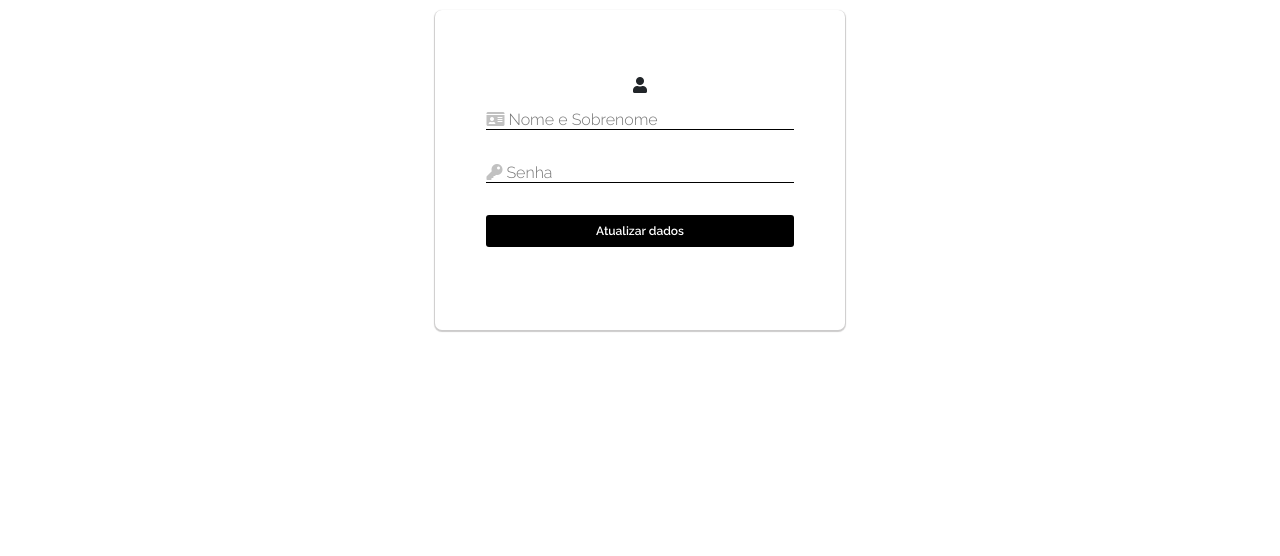
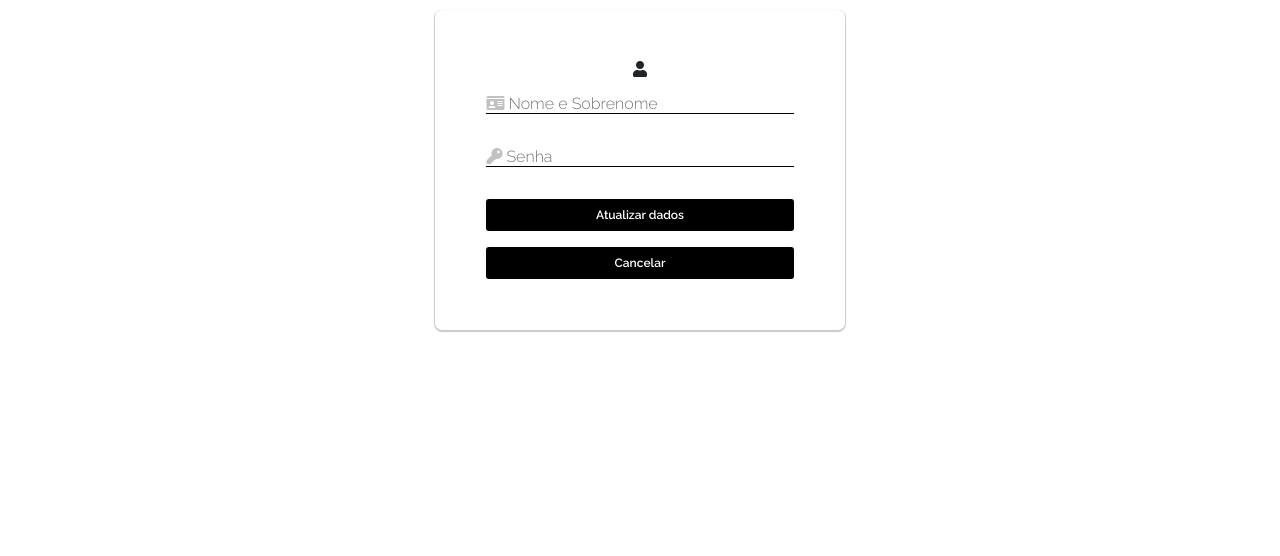
Before and after one commit to psergiojrr/QueroSerDev, a plain HTML site: page meus-dados.html in a window 1280 px wide. Shown: the part 138-694 px from the top of the page. Drawn offline with nearby package versions, Linux system fonts and the light colour scheme; sample sign-in values are in the browser's storage.

Commit message:
Addition of 'cancel' button on the update data page.

```diff
--- a/assets/css/login/login.css
+++ b/assets/css/login/login.css
@@ -86,7 +86,7 @@ input:focus {
   border-radius: 3px;
   padding: 10px 15px;
   cursor: pointer;
-  margin: 1rem 0;
+  margin: 1rem 0 0 0;
   width: 75%;
 
   background-color: #000000;
@@ -97,6 +97,7 @@ input:focus {
 
 .card-botao:hover {
   background-color: #C9192E;
+  font-size: 12.5px;
 }
 
 footer {
--- a/js/global/listarProdutos.js
+++ b/js/global/listarProdutos.js
@@ -29,7 +29,6 @@ function listarProdutos() {
         listaProdutos += `<div key="${produto.id}" class="card">
         <div>
           <img
-            alt="Tênis branco da marca All Stars"
             src="${produto.imagem}"
           />
         </div>
--- a/meus-dados.html
+++ b/meus-dados.html
@@ -106,6 +106,9 @@
             <button class="card-botao" onclick="updateUser()">
               Atualizar dados
             </button>
+            <button class="card-botao" onclick="cancelButton()">
+              Cancelar
+            </button>
           </div>
         </div>
         <!--card-conteudo-->
@@ -144,7 +147,6 @@
         }
       })
         .then(function (response) {
-          console.log(response)
           let { message, status, data } = response.data
 
           if (status == 'erro') return alert(message)
@@ -161,5 +163,9 @@ Por favor, faça login novamente.`)
           console.error(error)
         })
     }
+
+    function cancelButton(){
+      window.location.href = '../index.html'
+    }
   </script>
 </html>
```
Also changed, not shown: cadastro-produto.html (+2 -6 lines).
